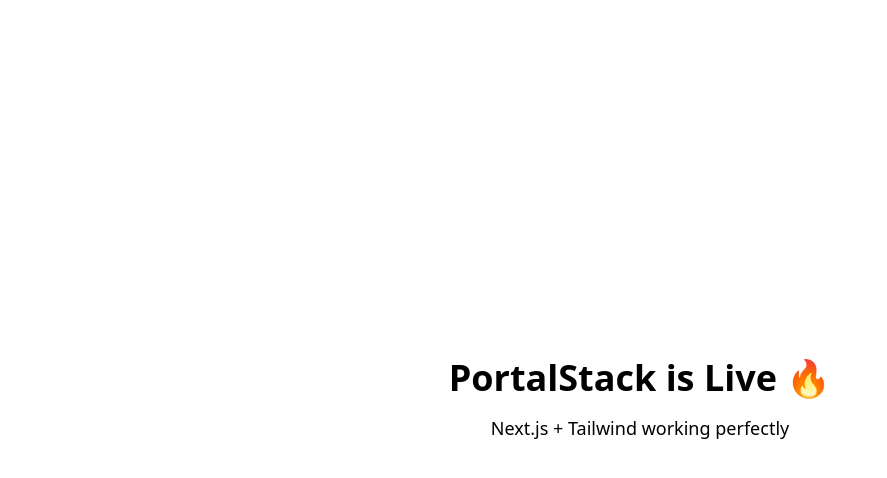
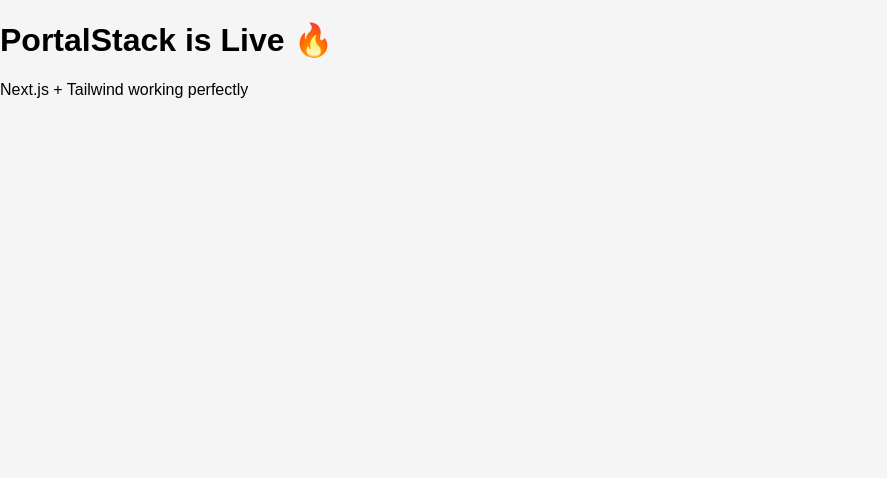
Before and after one commit to davidyoung723008-wq/portalstack-v2, a Next.js app: page / in a window 1280 px wide. Shown: the top 478 px of the page, without its empty margins (0-887 px from the left). Built offline with nearby package versions, Linux system fonts and the light colour scheme.

Commit message:
Update globals.css

```diff
--- a/app/globals.css
+++ b/app/globals.css
@@ -1,8 +1,5 @@
-@tailwind base;
-@tailwind components;
-@tailwind utilities;
-
 body {
-  background: white;
-  color: black;
+  margin: 0;
+  font-family: Arial, sans-serif;
+  background: #f5f5f5;
 }
```
